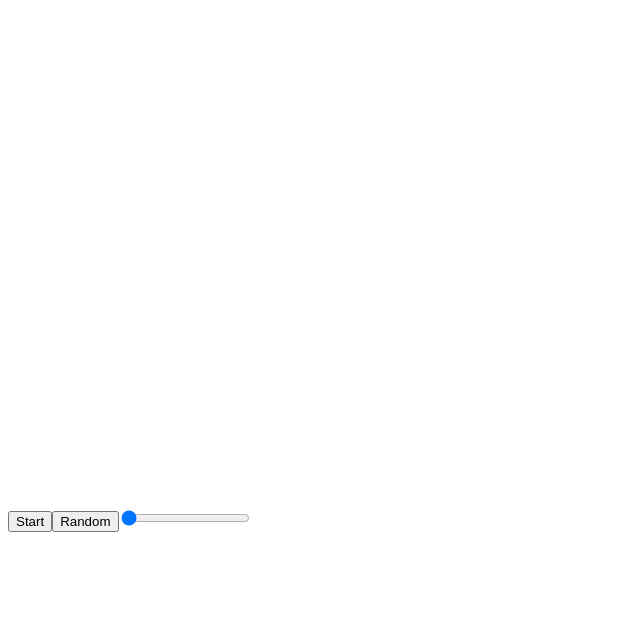
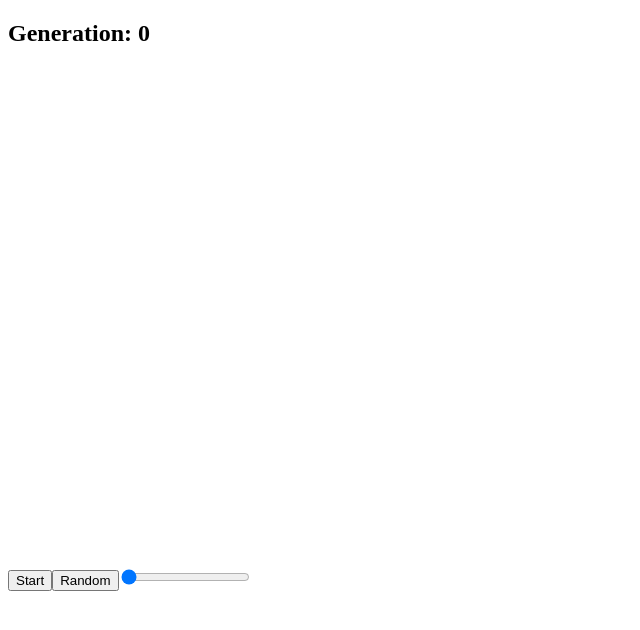
Before and after one commit to agyin3/conways-game-of-life, a React (Vite) app: page / in a window 1280 px wide. Shown: the top 630 px of the page, without its empty margins (0-640 px from the left). Built offline with nearby package versions, Linux system fonts and the light colour scheme.

Commit message:
create grid header

```diff
--- a/components/grid/Grid.js
+++ b/components/grid/Grid.js
@@ -2,6 +2,7 @@ import React, { Fragment } from "react";
 import { useSelector, useDispatch } from "react-redux";
 import { clickCell } from "../../actions";
 import Buttons from "./buttons/Buttons";
+import GridHeader from "./header/GridHeader";
 
 const Grid = () => {
   const dispatch = useDispatch()
@@ -14,6 +15,7 @@ const Grid = () => {
 
   return (
     <Fragment>
+      <GridHeader />
       <div
         style={{
           display: "grid",
--- /dev/null
+++ b/components/grid/header/GridHeader.js
@@ -0,0 +1,10 @@
+import React from 'react'
+import { useSelector } from 'react-redux'
+
+const GridHeader = () => {
+    const gen = useSelector(state => state.generation)
+
+    return <h2>Generation: {gen}</h2>
+}
+
+export default GridHeader
```
